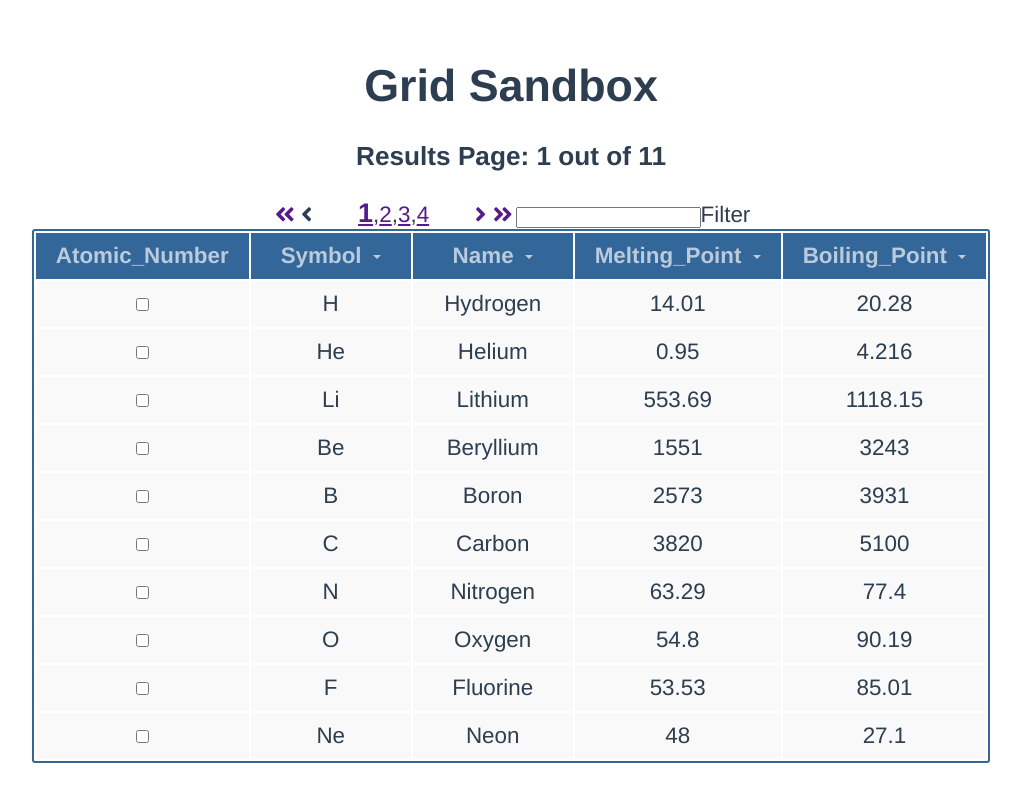
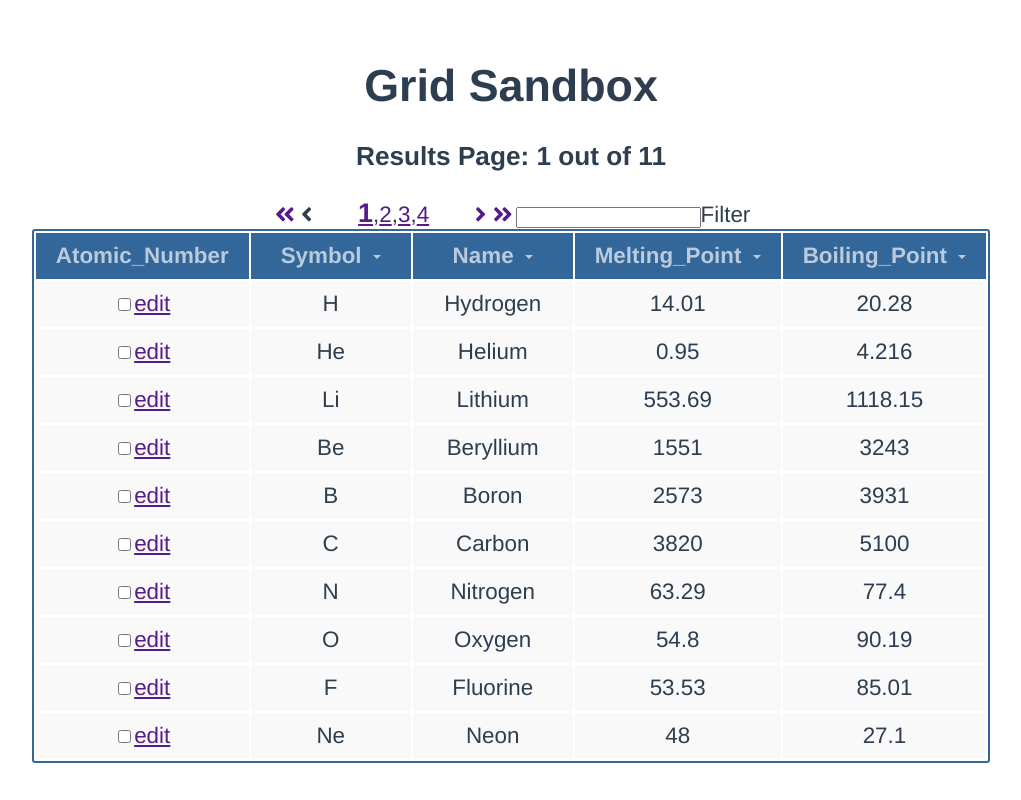
Before and after one commit to Polychlorobenzene/grid-sandbox, a Vue app: page / in a window 1280 px wide. Both pictures are taken after a click on the button "Get Data". Shown: the whole page, without its empty margins (129-1150 px from the left). Built offline with nearby package versions, Linux system fonts and the light colour scheme.

Commit message:
Add ability to edit records

```diff
--- a/src/components/grid.vue
+++ b/src/components/grid.vue
@@ -117,6 +117,14 @@
                             :id="entry[`${rowIdentifier}`]"
                             @click="selectRow(entry[`${rowIdentifier}`])"
                         />
+                        <a
+                            href
+                            :id="'edit-' + entry[`${rowIdentifier}`]"
+                            @click.stop.prevent="
+                                editRecord(entry[`${rowIdentifier}`])
+                            "
+                            >edit</a
+                        >
                     </td>
 
                     <td v-for="key in dataColumns" :key="key">
@@ -125,8 +133,12 @@
                 </tr>
             </tbody>
         </table>
-        <div class="delete" v-if="isRowSelected">
-            <button>Delete Selected Rows</button>
+        <div id="details" v-if="isRowEdit === true">
+            <grid-detail
+                :record="selectedRecord"
+                :fieldsToBind="dataColumns"
+                @persisted-record="persistDetails"
+            ></grid-detail>
         </div>
     </div>
 </template>
@@ -135,12 +147,12 @@
     /* eslint-disable @typescript-eslint/no-explicit-any */
     import { Component, Prop, Vue } from "vue-property-decorator"
 
-    //import DataGridTable from "./DataGridTable.vue"
+    import gridDetail from "./gridDetail.vue"
     import GridPage from "../models/GridPage"
 
     @Component({
         components: {
-            // DataGridTable
+            gridDetail
         },
         filters: {
             capitalize(str: string) {
@@ -155,8 +167,9 @@
         @Prop() private pageSpan!: number
         //data
         timer: number | null = null
-        selectedRowId: number | null = null
+        selectedRowIds: number[] = []
         dataColumnsStaging: string[] = []
+        selectedRecordStaging: Record<string, any> | null = null
         filterTextBuffer = ""
         private filterTextDelayed: string | null = null
         filteredData: any[] = []
@@ -164,11 +177,52 @@
         currentPage = 1
         sortOrders: any = {}
         sortKey = ""
+        isRowEdit = false
+        rowIdToEdit: number | null = null
+        //functions
+        editRecord(id: number) {
+            //debugger
+            if (this.isRowEdit && this.rowIdToEdit !== id) {
+                if (
+                    !confirm(
+                        "You are currently editing a record. Do you wish to continue?"
+                    )
+                ) {
+                    return
+                } else {
+                    const oldLink = document.getElementById(
+                        "edit-" + this.rowIdToEdit
+                    )
+                    if (oldLink) {
+                        oldLink.innerText = "edit"
+                        this.isRowEdit = false
+                        this.rowIdToEdit = null
+                        this.selectedRecord = null
+                        this.selectedRecordStaging = null
+                    }
+                }
+            }
+            const link = document.getElementById("edit-" + id)
+            if (link) {
+                if (link.innerHTML === "edit") {
+                    link.innerText = "editing"
+                    this.isRowEdit = true
+                    this.rowIdToEdit = id
+                } else {
+                    link.innerText = "edit"
+                    this.isRowEdit = false
+                    this.rowIdToEdit = null
+                    this.selectedRecord = null
+                    this.selectedRecordStaging = null
+                }
+            }
+        }
+        persistDetails(value: Record<string, any>) {
+            this.selectedRecord = value
+        }
         sort(key: string) {
             this.sortOrders[key] = 1
         }
-        isRowSelected = false
-        //functions
         sortBy(key: string) {
             //Changing sortKey to empty string before assigning the value
             // forces the displayData getter to always be computed
@@ -196,7 +250,6 @@
             }, 300)
         }
         selectRow(id: number) {
-            //debugger
             const row = document.getElementById("row" + id)
             const checkbox: HTMLInputElement = document.getElementById(
                 String(id)
@@ -204,17 +257,40 @@
             if (checkbox && row) {
                 if (!checkbox.checked) {
                     row.setAttribute("class", "highlight")
-                    this.selectedRowId = id
-                    this.isRowSelected = true
+                    this.selectedRowIds.push(id)
                     checkbox.checked = true
                 } else {
                     row.removeAttribute("class")
-                    this.selectedRowId = null
+                    this.selectedRowIds = this.selectedRowIds.filter(
+                        (v) => v !== id
+                    )
                     checkbox.checked = false
                 }
             }
         }
         //getters and setters
+        get selectedRecord(): Record<string, any> | null {
+            if (!this.selectedRecordStaging) {
+                const data = this.displayData.find(
+                    (r) => r[this.rowIdentifier] == this.rowIdToEdit
+                )
+                if (data) {
+                    this.selectedRecordStaging = data
+                    return data
+                } else this.selectedRecordStaging = null
+            }
+            return this.selectedRecordStaging
+        }
+        set selectedRecord(value: Record<string, any> | null) {
+            const index = this.displayData.findIndex(
+                (r: Record<string, any>) =>
+                    r[this.rowIdentifier] == this.rowIdToEdit
+            )
+            if (this.displayData[index]) {
+                this.selectedRecordStaging = value
+                this.displayData[index] = value
+            }
+        }
         get filterText(): string | null {
             return this.filterTextDelayed
         }
--- /dev/null
+++ b/src/components/gridDetail.vue
@@ -0,0 +1,45 @@
+<template>
+    <div id="detail">
+        <div v-for="field in fieldsToBind" :key="field">
+            <span>
+                <label :for="field">{{ field }}</label>
+                <input type="text" :id="field" v-model="recordToBind[field]" />
+            </span>
+        </div>
+        <button @click.prevent="persistRecord()">Save</button>
+    </div>
+</template>
+<script lang="ts">
+    import { Component, Prop, Vue, Emit } from "vue-property-decorator"
+
+    @Component
+    export default class GridDetail extends Vue {
+        @Prop() private record!: Record<string, unknown>
+        @Prop({ default: null })
+        private fieldsToBind!: string[] | null
+        //private deepRecord: Record<string, unknown> | null = null
+        // private shallowRecord: Record<string, unknown> = Object.assign(
+        //     {},
+        //     this.record
+        // )
+        fields: string[] = []
+        @Emit("persisted-record")
+        persistRecord() {
+            return this.recordToBind
+        }
+        get recordToBind(): Record<string, unknown> {
+            return Object.assign({}, this.record)
+        }
+        mounted() {
+            if (!this.fieldsToBind || this.fieldsToBind.length < 1) {
+                const fields: string[] = this.fieldsToBind ? this.fields : []
+
+                Object.keys(this.record).forEach((k) => {
+                    fields.push(k)
+                })
+                this.fieldsToBind = fields
+            }
+        }
+    }
+</script>
+<style scoped></style>
```
Also changed, not shown: src/components/grid-details.vue (deleted, +0 -35 lines).
